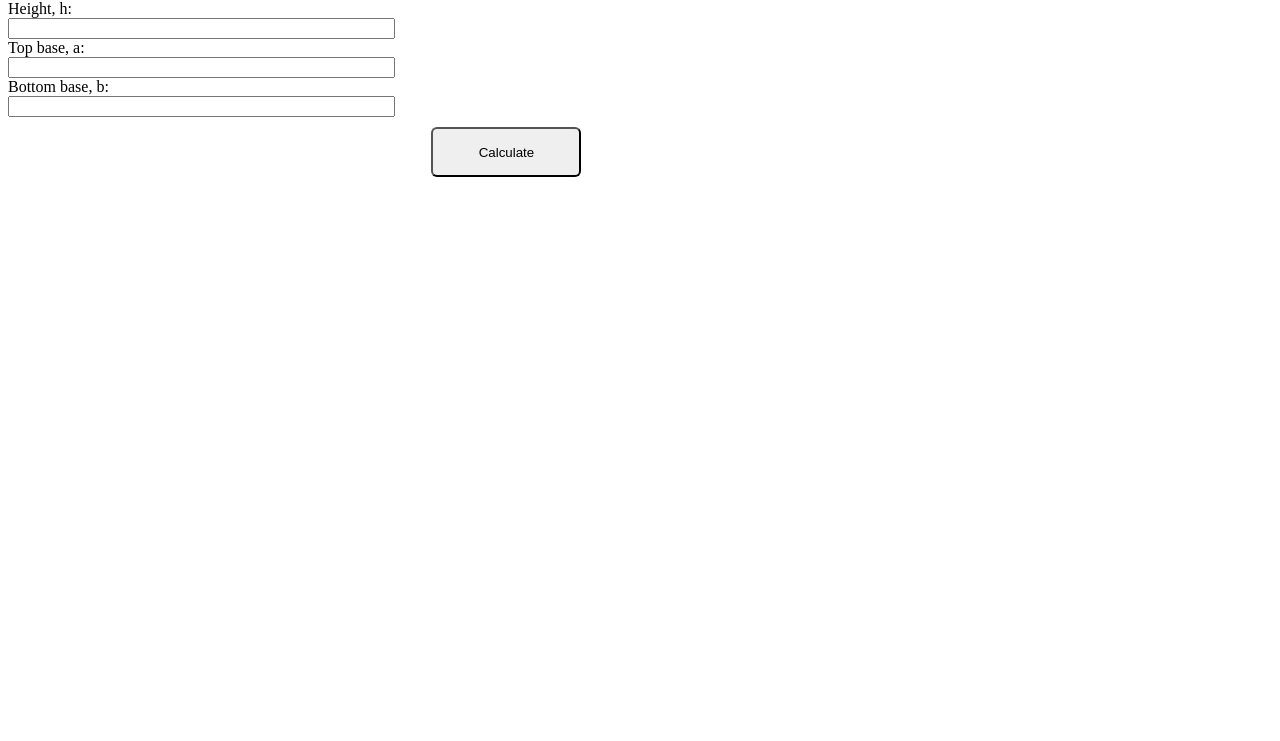
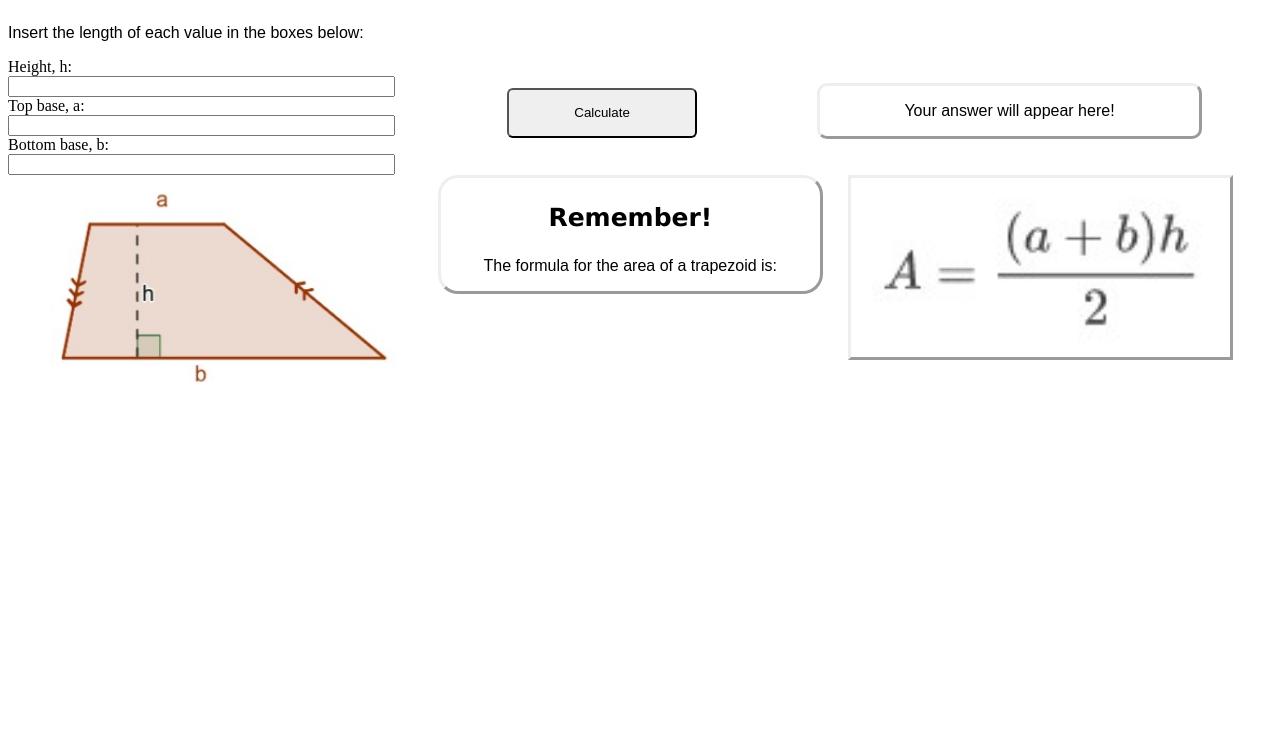
Before and after one commit to Aiden-Kwong/ICS2O-Unit6-04, a plain HTML site: page index.html in a window 1280 px wide. Shown: the part 59-800 px from the top of the page. Drawn offline with Linux system fonts and the light colour scheme.

Commit message:
finished

```diff
--- a/index.html
+++ b/index.html
@@ -7,9 +7,9 @@
     <link href="style.css" rel="stylesheet" type="text/css" />
   </head>
   <body>
-    <h3>Trapezoid Area Calculator</h3>
-    <p id="answer"></p>
+    <h2 class="title">Trapezoid Area Calculator</h2>
     <div class="input-block, container">
+      <p>Insert the length of each value in the boxes below:</p>
       <label>Height, h:  </label>
       <input align="right" type="text" id="height" name="height">
       <br>
@@ -24,6 +24,27 @@
     </div>
     <div class="center-block">
       <button id="calc-btn" class="btn">Calculate</button>
+    </div>
+
+    <div class="answer-block">
+      <p id="answer">Your answer will appear here!</p>
+    </div>
+
+    <div class="middle-split"></div>
+
+    <div class="imageblock">
+      <img src="images/trapezoid.jpg" alt="Trapezoid" class="image">
+    </div>
+
+    <div class="reminderblock">
+      <p class="special-para"><b>Remember!</b></p>
+      <p style="text-align: center;">The formula for the area of a trapezoid is:</p>
+    </div>
+
+    <div class="formulablock">
+      <img src="images/trapezoid-area.jpg" alt="Formula" class="image">
+    </div>
+
     <script src="script.js"></script>
   </body>
 </html>
--- a/script.js
+++ b/script.js
@@ -4,8 +4,6 @@ let height = 0
 let topbase = 0
 
 let bottombase = 0
-
-let basesum = 0
 
 let area = 0
 
@@ -15,15 +13,22 @@ document.getElementById('calc-btn').addEventListener('click', calculateArea)
 // Area calculation function
 function calculateArea () {
   // Grabbing values from text fields:
-  height = document.getElementById('height').value
-  topbase = document.getElementById('top-base').value
-  bottombase = document.getElementById('bottom-base').value
+  height = parseFloat(document.getElementById('height').value)
+  topbase = parseFloat(document.getElementById('top-base').value)
+  bottombase = parseFloat(document.getElementById('bottom-base').value)
+  // Checking if all variables are numbers
   if (!isNaN(height) && !isNaN(topbase) && !isNaN(bottombase)) {
+      // If bases are numbers, check if they are greater than 0.
       if ((height > 0) && (topbase > 0) && (bottombase > 0)) {
-
+        // Calculations
+        area = ((topbase + bottombase) / 2) * height
+        // Output area in message.
+        document.getElementById('answer').innerHTML = `The area is ${area}.`
+      // If less than 0, send this message:
       } else {
         document.getElementById('answer').innerHTML = 'Please enter a positive number! (Greater than zero)'
       }
+  // If NaN, send this message:
   } else {
     document.getElementById('answer').innerHTML = 'Please enter a number using numerical symbols!'
   }
--- a/style.css
+++ b/style.css
@@ -1,11 +1,16 @@
+.title {
+  text-align: center;
+}
 .container {
   width: 30%;
   clear: both;
+  float: left;
 }
 
 .input-block {
   float: left;
-  padding: 15px
+  margin-left: 2%;
+  width: 30%;
 }
 
 .container input {
@@ -14,13 +19,73 @@
 }
 
 .btn {
+  margin-left: 25%;
+  margin-right: 25%;
+  min-width: 150px;
+  width: 50%;
+  height: 50px;
   border-radius: 6px;
-  width: 150px;
-  height: 50px;
 }
 
 .center-block {
-  margin: auto;
-  width: 33%;
-  padding: 10px;
+  float: left;
+  width: 30%;
+  margin-top: 80px;
+  margin-left: 2%;
 }
+
+.answer-block {
+  width: 30%;
+  float: left;
+  margin: 2%;
+  margin-top: 75px;
+  border-style: outset;
+  border-radius: 10px;
+}
+
+.answer-block p{
+  text-align: center;
+}
+
+.image {
+  width: 99%;
+  max-width: 400px;
+}
+
+.imageblock {
+  margin-left: 2%;
+  float: left;
+  width: 30%;
+}
+
+.reminderblock {
+  float: left;
+  width: 30%;
+  border: outset;
+  margin-left: 2%;
+  border-radius: 20px;
+}
+
+.formulablock {
+  float: left;
+  width: 30%;
+  border: outset;
+  margin-left: 2%;
+}
+
+.middle-split {
+  float: left;
+  width: 99%;
+  height: 10%;
+  margin-left: 2%;
+}
+
+p {
+  font-family: Arial, Helvetica, sans-serif;
+}
+
+.special-para {
+  font-family: Verdana, Geneva, Tahoma, sans-serif;
+  font-size: 25px;
+  text-align: center;
+}
```
Also changed, not shown: images/trapezoid-area.jpg (added), images/trapezoid.jpg (added).
